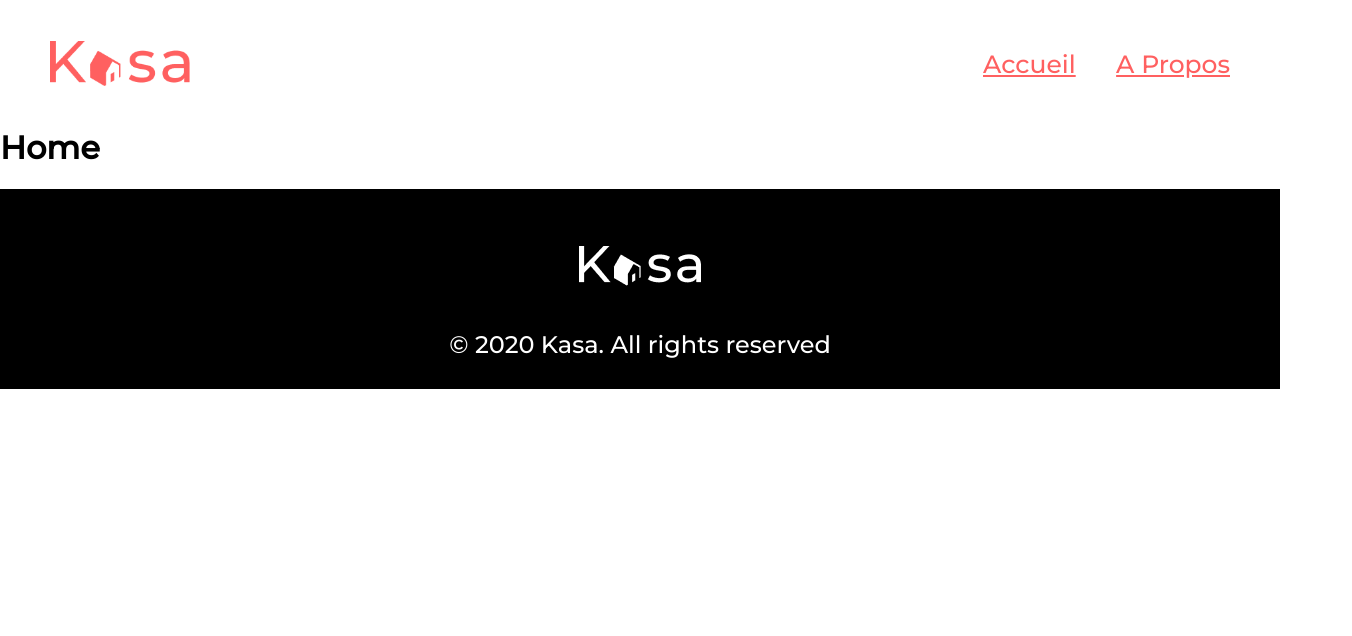
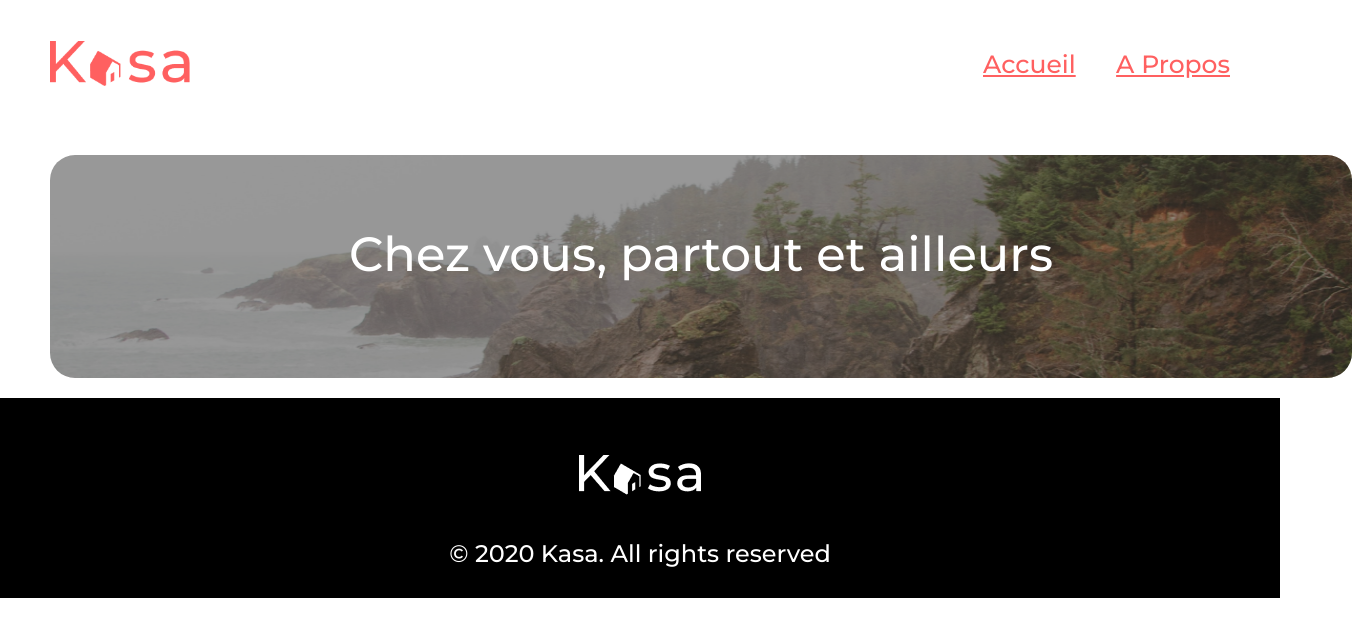
Before and after one commit to imene-yahiaoui/Kasa, a JavaScript app: page / in a window 1280 px wide. Shown: the top 636 px of the page, 1352 px wide, since content can reach past the window. Built offline with nearby package versions, Linux system fonts and the light colour scheme.

Commit message:
ajout composent "picture"pour page "Home"et ""About

```diff
--- /dev/null
+++ b/src/assets/sass/abstracts/_variables.scss
@@ -0,0 +1,2 @@
+$color-primaire:#FF6060;
+$color-Secondaire:#FFFFFF;
--- a/src/assets/sass/base/_body.scss
+++ b/src/assets/sass/base/_body.scss
@@ -1,5 +1,5 @@
 @import url('https://fonts.googleapis.com/css2?family=Montserrat:wght@400;500&display=swap');
-@import '../utils/mixin';
+@import '../abstracts/mixin';
 
 
 body{
--- a/src/assets/sass/layout/_footer.scss
+++ b/src/assets/sass/layout/_footer.scss
@@ -1,4 +1,4 @@
-@import '../utils/mixin';
+@import '../abstracts/mixin';
 
 .footer{
 
--- a/src/assets/sass/layout/_header.scss
+++ b/src/assets/sass/layout/_header.scss
@@ -1,6 +1,6 @@
 @import'../base/body';
-@import'../utils/variables';
-@import '../utils/mixin';
+@import'../abstracts/variables';
+@import '../abstracts/mixin';
 
 .header{
 
--- /dev/null
+++ b/src/assets/sass/layout/_picture.scss
@@ -0,0 +1,30 @@
+@import '../abstracts/variables';
+.home{
+    width: 1302px;
+    height: 223px;
+    margin: 20px 50px;
+     border-radius: 25px;
+    background: #00000067;
+    mix-blend-mode: darken;
+}
+.home-img{
+
+  width: 1302px;
+ object-fit: fill;
+    height: 223px;
+ border-radius: 25px;
+ position: absolute;
+ background: #000000;
+ mix-blend-mode: darken;
+
+}
+.home-p{
+    font-weight: 500;
+font-size: 48px;
+color: white;
+align-items: center;
+display: flex;
+position: relative;
+justify-content: center;
+bottom: -70px;
+}
--- a/src/assets/sass/pages/_noutFound.scss
+++ b/src/assets/sass/pages/_noutFound.scss
@@ -1,5 +1,5 @@
-@import "../utils/variables";
-@import "../utils/mixin";
+@import "../abstracts/variables";
+@import "../abstracts/mixin";
 .notFound {
   margin: 90px 50px;
   display: flex;
--- a/src/assets/sass/utils/_variables.scss
+++ /dev/null
@@ -1,2 +0,0 @@
-$color-primaire:#FF6060;
-$color-Secondaire:#E5E5E5
--- a/src/components/about/About.js
+++ b/src/components/about/About.js
@@ -1,10 +1,12 @@
-
-
+import Mountains from "../../assets/images/mountains.png";
+import Picture from "../home/Picture";
 const About=() =>{
 
     return(
+ <div>
+<Picture img={Mountains}/>
 
-<h1>About</h1>
+ </div>
     )
 
 }
--- a/src/components/home/Home.js
+++ b/src/components/home/Home.js
@@ -1,11 +1,16 @@
-
-
+import Picture from "./Picture"
+import Image from "../../assets/images/IMG.png";
 
 const Home =() =>{
 
     return(
+ <div>
+<Picture img={Image} text="Chez vous, partout et ailleurs"/>
 
-<h1>Home</h1>
+
+
+ </div>
+
     )
 
 }
--- /dev/null
+++ b/src/components/home/Picture.js
@@ -0,0 +1,18 @@
+
+import "../../assets/sass/layout/_picture.scss";
+
+
+
+const Picture =(props) =>{
+
+    return(
+ <div className="home">
+   <img className="home-img" src={props.img} alt ="natur"></img>
+    <p className="home-p"> {props.text}</p>
+ </div>
+
+    )
+
+}
+
+export default Picture
```
Also changed, not shown: src/assets/images/mountains.png (added), src/assets/sass/abstracts/_mixin.scss (renamed from src/assets/sass/utils/_mixin.scss).
